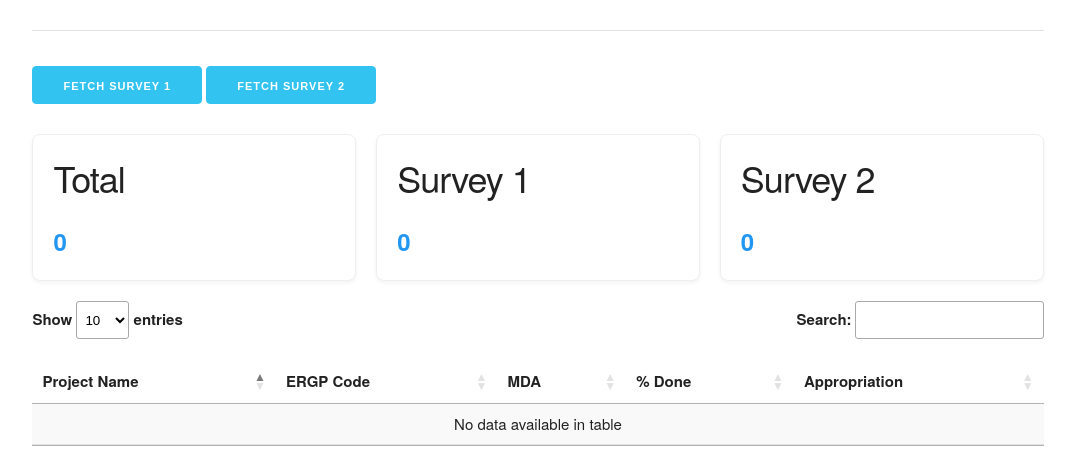
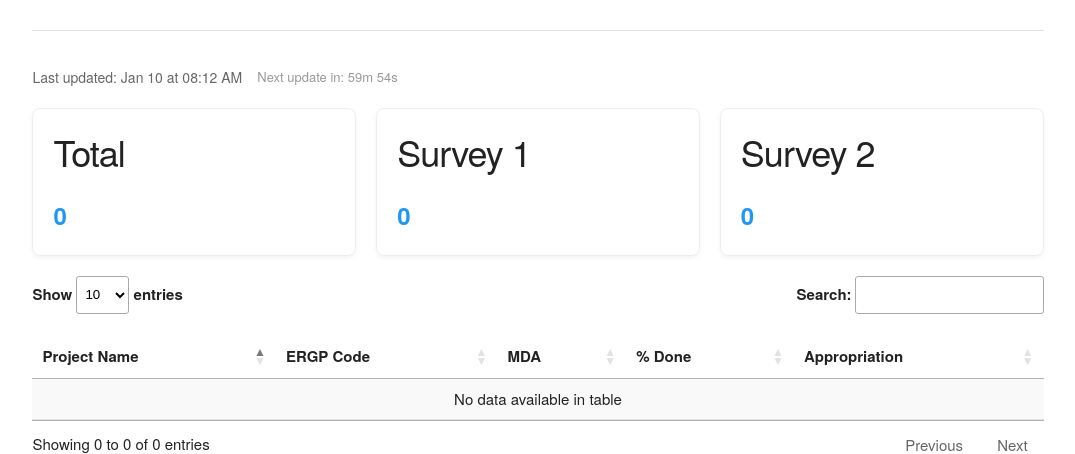
Before and after one commit to iyke497/2024-Capital-Monitoring-Dashboard, a Flask app: page / in a window 1280 px wide. Shown: the part 134-588 px from the top of the page, without its empty margins (102-1177 px from the left). Run offline with Flask 3, Linux system fonts and the light colour scheme; data that the repository does not hold is empty; some libraries are stand-ins or nearby versions.

Commit message:
Remove manual fetching capabilities

```diff
--- a/app/routes/api.py
+++ b/app/routes/api.py
@@ -3,81 +3,170 @@ from flask import Blueprint, jsonify, request
 from ..models import SurveyResponse, SurveyMetadata
 from ..data_fetcher import DataFetcher, ComplianceMetrics
 from ..data_cleaner import DataCleaner
+from threading import Lock
+from datetime import datetime, timedelta
 
 api_bp = Blueprint("api", __name__)
+
+# Global lock to prevent concurrent fetches
+fetch_lock = Lock()
+last_fetch_time = None
+FETCH_COOLDOWN = timedelta(minutes=5)  # Minimum time between fetches
+
+
+def can_fetch():
+    """Check if enough time has passed since last fetch"""
+    global last_fetch_time
+    if last_fetch_time is None:
+        return True
+    return datetime.now() - last_fetch_time > FETCH_COOLDOWN
 
 
 @api_bp.post("/fetch/survey1")
 def fetch_survey1():
     """API endpoint to fetch survey 1 data"""
+    global last_fetch_time
+
+
+    if not fetch_lock.acquire(blocking=False):# Try to acquire lock without blocking
+        return jsonify({
+            "success": False,
+            "message": "A fetch operation is already in progress. Please wait.",
+            "in_progress": True
+        }), 429  # 429 Too Many Requests
+
     try:
+        if not can_fetch():# Check cooldown period
+            time_left = FETCH_COOLDOWN - (datetime.now() - last_fetch_time)
+            minutes_left = int(time_left.total_seconds() / 60)
+            return jsonify({
+                "success": False,
+                "message": f"Please wait {minutes_left} minutes before fetching again",
+                "cooldown": True
+            }), 429
+
         count = DataFetcher.fetch_and_store_survey("survey1")
-        return jsonify(
-            {
-                "success": True,
-                "message": f"Successfully fetched {count} new responses from Survey 1",
-                "count": count,
-            }
-        )
+        last_fetch_time = datetime.now()
+
+        return jsonify({
+            "success": True,
+            "message": f"Successfully fetched {count} new responses from Survey 1",
+            "count": count,
+        })
     except Exception as e:
-        return (
-            jsonify(
-                {
-                    "success": False,
-                    "message": f"Error fetching Survey 1: {str(e)}",
-                }
-            ),
-            500,
-        )
+        return jsonify({
+            "success": False,
+            "message": f"Error fetching Survey 1: {str(e)}",
+        }), 500
+    finally:
+        fetch_lock.release()
 
 
 @api_bp.post("/fetch/survey2")
 def fetch_survey2():
     """API endpoint to fetch survey 2 data"""
+    global last_fetch_time
+
+    if not fetch_lock.acquire(blocking=False):
+        return jsonify({
+            "success": False,
+            "message": "A fetch operation is already in progress. Please wait.",
+            "in_progress": True
+        }), 429
+
     try:
+        if not can_fetch():
+            time_left = FETCH_COOLDOWN - (datetime.now() - last_fetch_time)
+            minutes_left = int(time_left.total_seconds() / 60)
+            return jsonify({
+                "success": False,
+                "message": f"Please wait {minutes_left} minutes before fetching again",
+                "cooldown": True
+            }), 429
+
         count = DataFetcher.fetch_and_store_survey("survey2")
-        return jsonify(
-            {
-                "success": True,
-                "message": f"Successfully fetched {count} new responses from Survey 2",
-                "count": count,
-            }
-        )
+        last_fetch_time = datetime.now()
+
+        return jsonify({
+            "success": True,
+            "message": f"Successfully fetched {count} new responses from Survey 2",
+            "count": count,
+        })
     except Exception as e:
-        return (
-            jsonify(
-                {
-                    "success": False,
-                    "message": f"Error fetching Survey 2: {str(e)}",
-                }
-            ),
-            500,
-        )
+        return jsonify({
+            "success": False,
+            "message": f"Error fetching Survey 2: {str(e)}",
+        }), 500
+    finally:
+        fetch_lock.release()
 
 
 @api_bp.post("/fetch/all")
 def fetch_all_surveys():
-    """API endpoint to fetch both surveys"""
+    """API endpoint to fetch both surveys with locking"""
+    global last_fetch_time
+
+    # Try to acquire lock without blocking
+    if not fetch_lock.acquire(blocking=False):
+        return jsonify({
+            "success": False,
+            "message": "A fetch operation is already in progress. Please wait.",
+            "in_progress": True
+        }), 429
+
     try:
+        # Check cooldown period
+        if not can_fetch():
+            time_left = FETCH_COOLDOWN - (datetime.now() - last_fetch_time)
+            minutes_left = int(time_left.total_seconds() / 60)
+            return jsonify({
+                "success": False,
+                "message": f"Data was recently updated. Next fetch available in {minutes_left} minutes.",
+                "cooldown": True,
+                "next_available": (last_fetch_time + FETCH_COOLDOWN).isoformat()
+            }), 429
+
         count1 = DataFetcher.fetch_and_store_survey("survey1")
         count2 = DataFetcher.fetch_and_store_survey("survey2")
+        last_fetch_time = datetime.now()
 
-        return jsonify(
-            {
-                "success": True,
-                "message": f"Successfully fetched {count1} from Survey 1 and {count2} from Survey 2",
-                "survey1_count": count1,
-                "survey2_count": count2,
-                "total_count": count1 + count2,
-            }
-        )
+        return jsonify({
+            "success": True,
+            "message": f"Successfully fetched {count1} from Survey 1 and {count2} from Survey 2",
+            "survey1_count": count1,
+            "survey2_count": count2,
+            "total_count": count1 + count2,
+            "fetched_at": last_fetch_time.isoformat()
+        })
     except Exception as e:
-        return (
-            jsonify(
-                {"success": False, "message": f"Error fetching surveys: {str(e)}"}
-            ),
-            500,
-        )
+        return jsonify({
+            "success": False,
+            "message": f"Error fetching surveys: {str(e)}"
+        }), 500
+    finally:
+        fetch_lock.release()
+
+
+@api_bp.get("/fetch/status")
+def get_fetch_status():
+    """Get the status of fetch operations"""
+    global last_fetch_time
+
+    is_locked = fetch_lock.locked()
+    can_fetch_now = can_fetch()
+
+    status = {
+        "is_fetching": is_locked,
+        "last_fetch": last_fetch_time.isoformat() if last_fetch_time else None,
+        "can_fetch": can_fetch_now
+    }
+
+    if last_fetch_time and not can_fetch_now:
+        time_left = FETCH_COOLDOWN - (datetime.now() - last_fetch_time)
+        status["cooldown_remaining_seconds"] = int(time_left.total_seconds())
+        status["next_available"] = (last_fetch_time + FETCH_COOLDOWN).isoformat()
+
+    return jsonify(status)
 
 
 @api_bp.get("/stats")
@@ -89,35 +178,30 @@ def get_stats():
 
     metadata = SurveyMetadata.query.all()
 
-    return jsonify(
-        {
-            "total_responses": total_responses,
-            "survey1_count": survey1_count,
-            "survey2_count": survey2_count,
-            "metadata": [
-                {
-                    "survey_name": m.survey_name,
-                    "survey_type": m.survey_type,
-                    "total_responses": m.total_responses,
-                    "last_fetched": m.last_fetched.isoformat()
-                    if m.last_fetched
-                    else None,
-                }
-                for m in metadata
-            ],
-        }
-    )
+    return jsonify({
+        "total_responses": total_responses,
+        "survey1_count": survey1_count,
+        "survey2_count": survey2_count,
+        "metadata": [
+            {
+                "survey_name": m.survey_name,
+                "survey_type": m.survey_type,
+                "total_responses": m.total_responses,
+                "last_fetched": m.last_fetched.isoformat() if m.last_fetched else None,
+            }
+            for m in metadata
+        ],
+    })
 
 
 @api_bp.get("/responses")
 def get_responses():
     # 1. Capture DataTables specific parameters
-    draw = request.args.get("draw", type=int) # Unique ID for each request
-    start = request.args.get("start", 0, type=int) # Starting record index
-    length = request.args.get("length", 10, type=int) # Number of records per page
-    search_value = request.args.get("search[value]", "") # Global search term
+    draw = request.args.get("draw", type=int)
+    start = request.args.get("start", 0, type=int)
+    length = request.args.get("length", 10, type=int)
+    search_value = request.args.get("search[value]", "")
 
-    # Calculate current page for SQLAlchemy pagination
     page = (start // length) + 1
 
     query = SurveyResponse.query
@@ -149,13 +233,13 @@ def get_responses():
             "created": item.created.isoformat() if item.created else None,
         })
 
-    # 4. Return format required by DataTables
     return jsonify({
         "draw": draw,
         "recordsTotal": records_total,
         "recordsFiltered": records_filtered,
         "data": responses
     })
+
 
 # Compliance and Metrics
 @api_bp.get("/compliance/mda")
@@ -174,19 +258,15 @@ def get_mda_compliance():
             "message": f"Error calculating compliance: {str(e)}"
         }), 500
 
+
 @api_bp.get("/compliance/ministry")
 def get_ministry_compliance():
-    """
-    Groups individual MDA responses into high-level Ministry buckets
-    using the existing DataCleaner logic.
-    """
+    """Groups individual MDA responses into high-level Ministry buckets"""
     try:
         all_responses = SurveyResponse.query.all()
         ministry_groups = {}
 
         for resp in all_responses:
-            # Leverage your existing cleaner logic
-            # This ensures the API uses the same fuzzy matching as your ingestion
             _, parent_min = DataCleaner.map_mda_to_ministry(resp.mda_name)
             parent_min = parent_min or "OTHER INDEPENDENT AGENCIES"
 
@@ -206,7 +286,6 @@ def get_ministry_compliance():
             if resp.percentage_completed:
                 group["completion_scores"].append(float(resp.percentage_completed))
 
-        # Format for the Rich Table
         output = []
         for name, stats in ministry_groups.items():
             avg_comp = sum(stats["completion_scores"]) / len(stats["completion_scores"]) if stats["completion_scores"] else 0
--- a/app/templates/index.html
+++ b/app/templates/index.html
@@ -5,8 +5,18 @@
 
 {% block content %}
 <div class="controls">
-    <button class="button-primary" onclick="fetchData('survey1')">Fetch Survey 1</button>
-    <button class="button-primary" onclick="fetchData('survey2')">Fetch Survey 2</button>
+    <div style="display: flex; align-items: center; gap: 15px;">
+        <span id="last-updated" style="color: #666; font-size: 14px; font-weight: 500;">
+            Last updated: Never
+        </span>
+        <span id="next-update" style="color: #999; font-size: 13px;">
+            Next update in: --
+        </span>
+    </div>
+    <div id="update-status" style="margin-top: 10px; padding: 8px 12px; background: #f0f0f0; border-radius: 4px; font-size: 13px; display: none;">
+        <span id="status-icon">⏳</span>
+        <span id="status-text">Updating...</span>
+    </div>
 </div>
 
 <div class="stats-cards">
@@ -31,6 +41,10 @@
 {% block scripts %}
 <script>
 $(document).ready(function() {
+    const POLL_INTERVAL = 60 * 60 * 1000; // 1 hour in milliseconds
+    let nextUpdateTimer;
+    let countdownInterval;
+
     // 1. Initialize DataTable
     const table = $('#responses-table').DataTable({
         serverSide: true,
@@ -47,25 +61,126 @@ $(document).ready(function() {
         ]
     });
 
-    // 2. Refresh Stats
-    window.updateStats = function() {
+    // 2. Update last updated timestamp
+    function updateLastUpdatedTime() {
+        const now = new Date();
+        const timeString = now.toLocaleTimeString('en-US', {
+            hour: '2-digit',
+            minute: '2-digit',
+            hour12: true
+        });
+        const dateString = now.toLocaleDateString('en-US', {
+            month: 'short',
+            day: 'numeric'
+        });
+        $('#last-updated').text(`Last updated: ${dateString} at ${timeString}`);
+    }
+
+    // 3. Countdown timer to next update
+    function startCountdown() {
+        clearInterval(countdownInterval);
+        nextUpdateTimer = Date.now() + POLL_INTERVAL;
+
+        countdownInterval = setInterval(function() {
+            const remaining = nextUpdateTimer - Date.now();
+
+            if (remaining <= 0) {
+                $('#next-update').text('Next update in: updating now...');
+                return;
+            }
+
+            const minutes = Math.floor(remaining / 60000);
+            const seconds = Math.floor((remaining % 60000) / 1000);
+
+            if (minutes > 0) {
+                $('#next-update').text(`Next update in: ${minutes}m ${seconds}s`);
+            } else {
+                $('#next-update').text(`Next update in: ${seconds}s`);
+            }
+        }, 1000);
+    }
+
+    // 4. Show/hide update status
+    function showUpdateStatus(isUpdating, success = null) {
+        const statusDiv = $('#update-status');
+        const icon = $('#status-icon');
+        const text = $('#status-text');
+
+        if (isUpdating) {
+            icon.text('⏳');
+            text.text('Fetching latest data...');
+            statusDiv.css('background', '#fff3cd').show();
+        } else if (success === true) {
+            icon.text('✓');
+            text.text('Successfully updated!');
+            statusDiv.css('background', '#d4edda').show();
+            setTimeout(() => statusDiv.fadeOut(), 3000);
+        } else if (success === false) {
+            icon.text('⚠');
+            text.text('Update failed - will retry next cycle');
+            statusDiv.css('background', '#f8d7da').show();
+            setTimeout(() => statusDiv.fadeOut(), 5000);
+        }
+    }
+
+    // 5. Refresh Stats
+    function updateStats() {
         $.get('/api/stats', function(data) {
             $('#total-responses').text(data.total_responses);
             $('#survey1-count').text(data.survey1_count);
             $('#survey2-count').text(data.survey2_count);
         });
-    };
+    }
 
-    // 3. Fetch Trigger
-    window.fetchData = function(type) {
-        $.post(`/api/fetch/${type}`, function(res) {
-            alert(res.message);
-            table.ajax.reload(); // Refresh the table
-            updateStats();      // Refresh the counters
+    // 6. Automatic polling function
+    function autoFetchAllSurveys() {
+        console.log('Auto-fetching surveys...');
+        showUpdateStatus(true);
+
+        $.post('/api/fetch/all', function(res) {
+            console.log('Auto-fetch successful:', res.message);
+            table.ajax.reload();
+            updateStats();
+            updateLastUpdatedTime();
+            showUpdateStatus(false, true);
+            startCountdown();
+        })
+        .fail(function(xhr) {
+            const response = xhr.responseJSON;
+
+            // Handle gracefully if another user is already fetching
+            if (response?.in_progress) {
+                console.log('Another user is fetching data, skipping...');
+                $('#status-text').text('Another user is updating data...');
+                showUpdateStatus(false, null);
+            }
+            // Handle cooldown period
+            else if (response?.cooldown) {
+                console.log('Cooldown active:', response.message);
+                $('#status-text').text('Data recently updated');
+                showUpdateStatus(false, null);
+            }
+            // Actual error
+            else {
+                console.error('Auto-fetch failed:', response?.message || 'Unknown error');
+                showUpdateStatus(false, false);
+            }
+
+            startCountdown(); // Continue countdown regardless
         });
-    };
+    }
 
+    // 7. Initial load
     updateStats();
+    updateLastUpdatedTime();
+    startCountdown();
+
+    // 8. Set up automatic polling every hour
+    setInterval(autoFetchAllSurveys, POLL_INTERVAL);
+
+    // 9. Optional: Fetch on initial page load
+    // Uncomment the line below to fetch data when page first loads
+    // autoFetchAllSurveys();
 });
 </script>
 {% endblock %}
```
